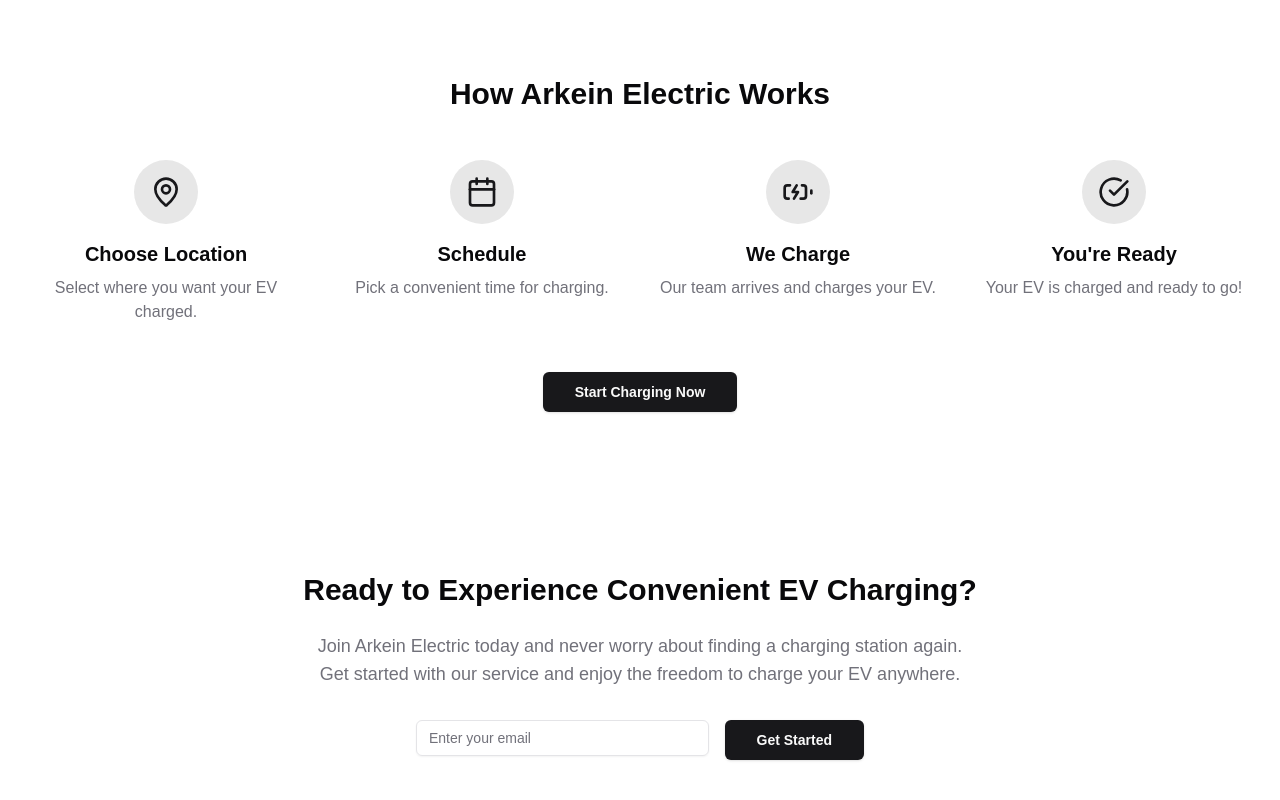
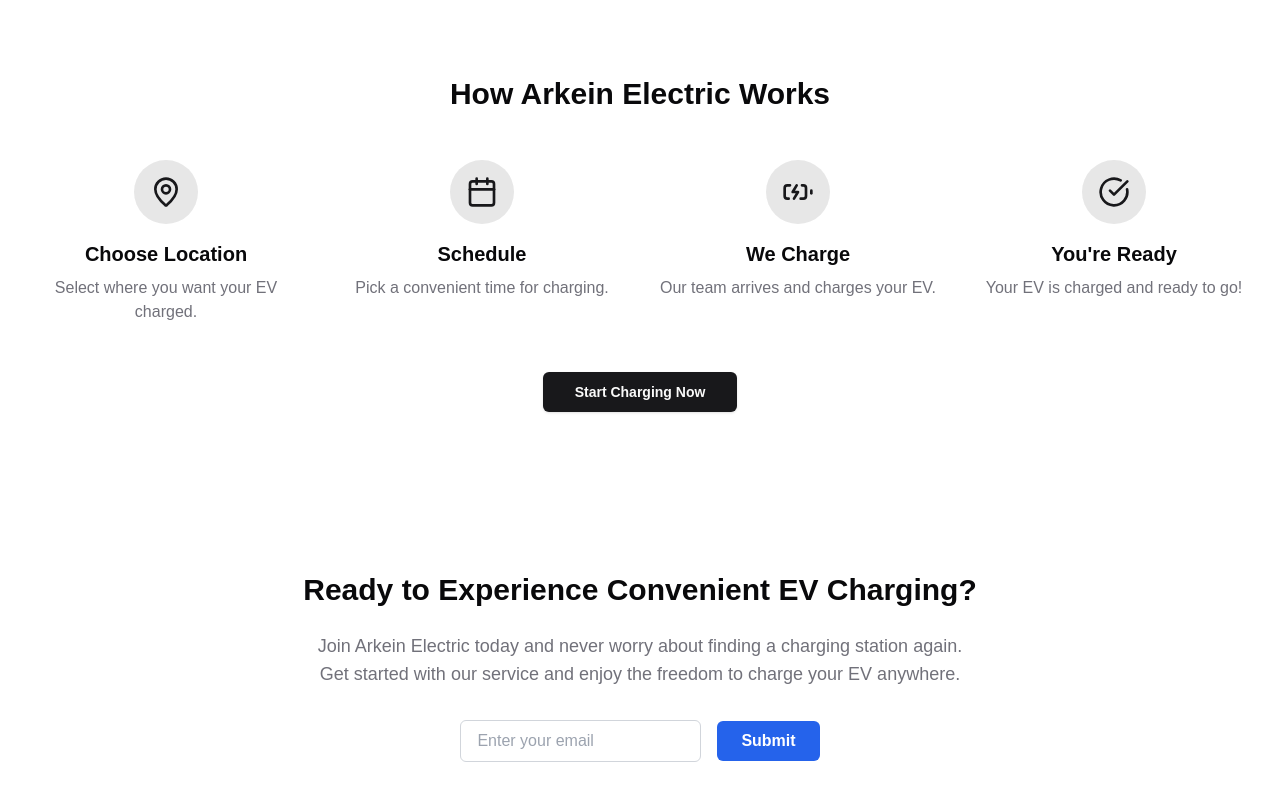
Before and after one commit to sushantbs/arkein, a Next.js app: page / in a window 1280 px wide. Shown: the part 881-1681 px from the top of the page. Built offline with nearby package versions, Linux system fonts and the light colour scheme.

Commit message:
create EmailForm component including hooking it up the api route that will be used to save the email addresses

```diff
--- /dev/null
+++ b/app/api/save-email/route.ts
@@ -0,0 +1,33 @@
+import { NextResponse } from "next/server";
+import logger from "@/lib/logger";
+
+const database = [];
+
+export async function POST(request: Request) {
+  try {
+    const { email } = await request.json();
+
+    // Validate the email
+    if (!email || !email.includes("@")) {
+      return NextResponse.json(
+        { message: "Invalid email address" },
+        { status: 400 }
+      );
+    }
+
+    // Save email to database (mocked here)
+    database.push({ email, createdAt: new Date() });
+    logger.info(`Received email: ${email}`);
+
+    // Return success response
+    return NextResponse.json(
+      { message: "Email saved successfully!" },
+      { status: 200 }
+    );
+  } catch (error) {
+    return NextResponse.json(
+      { message: "Error saving email", error },
+      { status: 500 }
+    );
+  }
+}
--- a/components/CTA.tsx
+++ b/components/CTA.tsx
@@ -1,5 +1,4 @@
-import { Button } from "@/components/ui/button";
-import { Input } from "@/components/ui/input";
+import EmailForm from "@/components/EmailForm";
 
 export default function CTA() {
   return (
@@ -14,14 +13,7 @@
           charge your EV anywhere.
         </p>
         <div className="flex flex-col sm:flex-row justify-center gap-4 max-w-md mx-auto">
-          <Input
-            type="email"
-            placeholder="Enter your email"
-            className="flex-grow"
-          />
-          <Button size="lg" className="font-semibold">
-            Get Started
-          </Button>
+          <EmailForm />
         </div>
       </div>
     </section>
--- /dev/null
+++ b/components/EmailForm.tsx
@@ -0,0 +1,53 @@
+"use client";
+
+import React, { useState } from "react";
+
+const EmailForm: React.FC = () => {
+  const [email, setEmail] = useState("");
+
+  const handleSubmit = async (event: React.FormEvent) => {
+    event.preventDefault();
+
+    try {
+      const response = await fetch("/api/save-email", {
+        method: "POST",
+        headers: {
+          "Content-Type": "application/json",
+        },
+        body: JSON.stringify({ email }),
+      });
+
+      if (response.ok) {
+        console.log("Email saved successfully");
+      } else {
+        console.error("Failed to save email");
+      }
+    } catch (error) {
+      console.error("An error occurred:", error);
+    }
+  };
+
+  return (
+    <form
+      onSubmit={handleSubmit}
+      className="flex flex-col sm:flex-row items-center gap-4"
+    >
+      <input
+        type="email"
+        value={email}
+        onChange={(e) => setEmail(e.target.value)}
+        placeholder="Enter your email"
+        required
+        className="px-4 py-2 border border-gray-300 rounded-md focus:outline-none focus:ring-2 focus:ring-blue-500"
+      />
+      <button
+        type="submit"
+        className="px-6 py-2 bg-blue-600 text-white font-semibold rounded-md hover:bg-blue-700 transition duration-300"
+      >
+        Submit
+      </button>
+    </form>
+  );
+};
+
+export default EmailForm;
--- /dev/null
+++ b/lib/logger.ts
@@ -0,0 +1,13 @@
+import { createLogger, format, transports } from "winston";
+
+const logger = createLogger({
+  level: "info",
+  format: format.combine(format.timestamp(), format.json()),
+  transports: [
+    new transports.Console({
+      format: format.combine(format.colorize(), format.simple()),
+    }),
+  ],
+});
+
+export default logger;
--- a/package.json
+++ b/package.json
@@ -18,7 +18,8 @@
     "react": "^18",
     "react-dom": "^18",
     "tailwind-merge": "^2.6.0",
-    "tailwindcss-animate": "^1.0.7"
+    "tailwindcss-animate": "^1.0.7",
+    "winston": "^3.17.0"
   },
   "devDependencies": {
     "@types/node": "^20",
```
Also changed, not shown: 1 other file (tests, documents, lock files or other folders).
